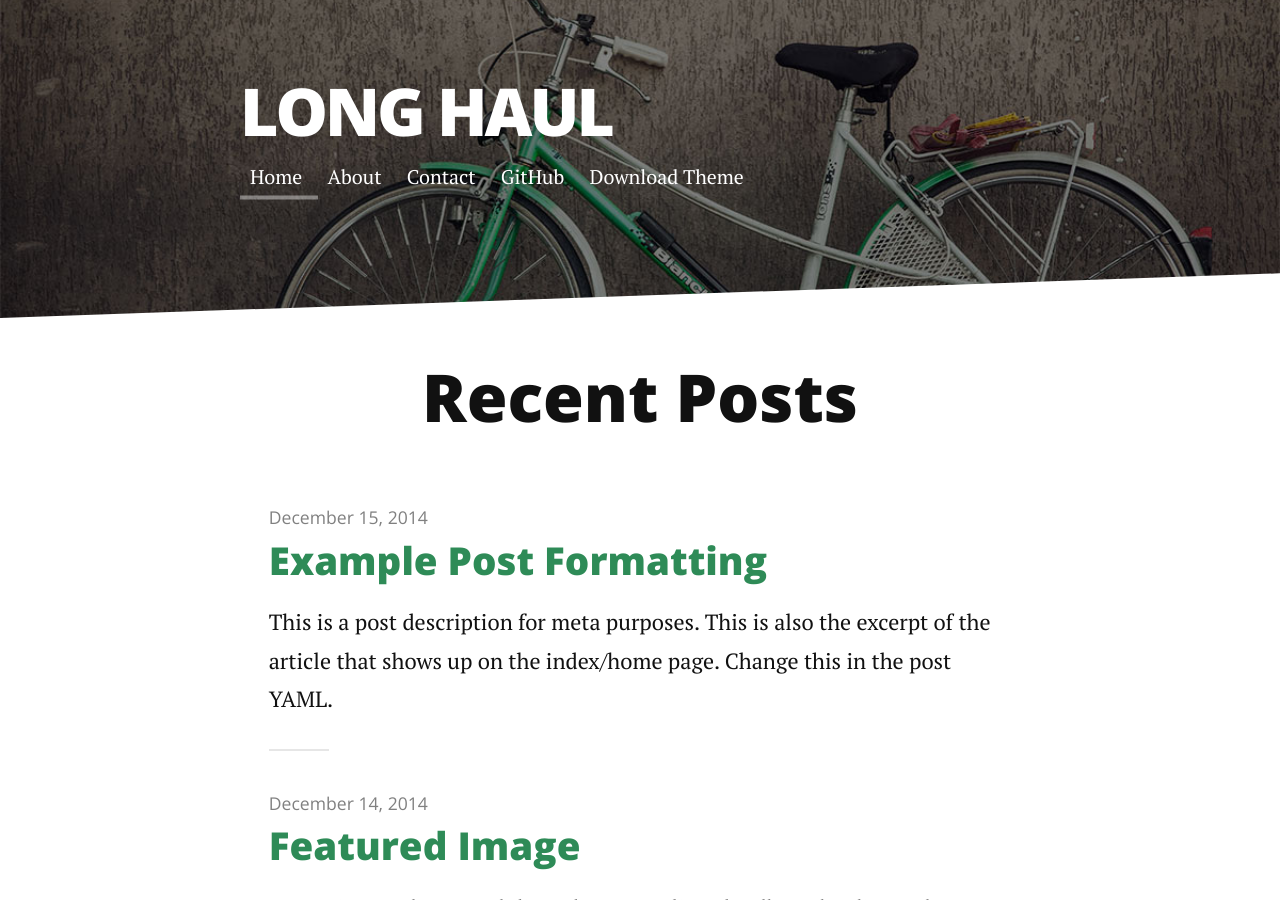
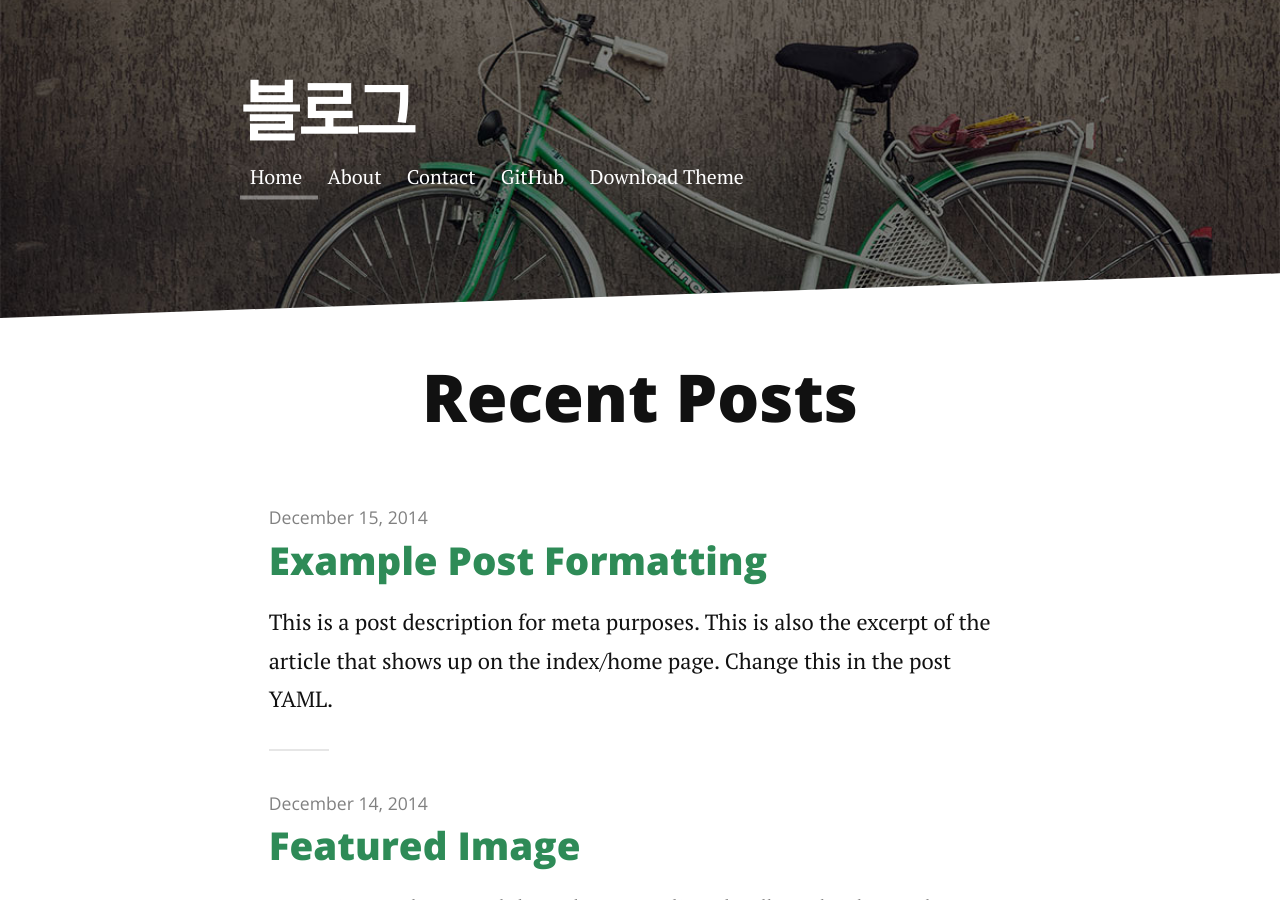
Before and after one commit to melonpeach/melonpeach.github.io, a Jekyll site: the page built from index.html, in a window 1280 px wide and 900 px high. Built offline with Jekyll 4.4.1, drawn with Linux system fonts in a browser that asks for light colours; nearby versions of some CDN libraries; the list of posts is cut into pages by our own code.

Commit message:
test _config.yml

```diff
--- a/_config.yml
+++ b/_config.yml
@@ -1,7 +1,7 @@
-title: Long Haul
+title: 블로그
 description: Long Form Jekyll theme built with SASS / COMPASS / SUSY
 
-url: http://brianmaierjr.github.com/long-haul
+url: https://melonpeach.github.io
 baseurl: ""
 paginate_path: "blog/page:num/"
 permalink: blog/:title/
@@ -25,4 +25,4 @@ social:
   facebook: brianmaierjr
   email: brimaidesigns@gmail.com
 
-google_analytics: "UA-58263416-1"
+# google_analytics: "UA-58263416-1"
```
